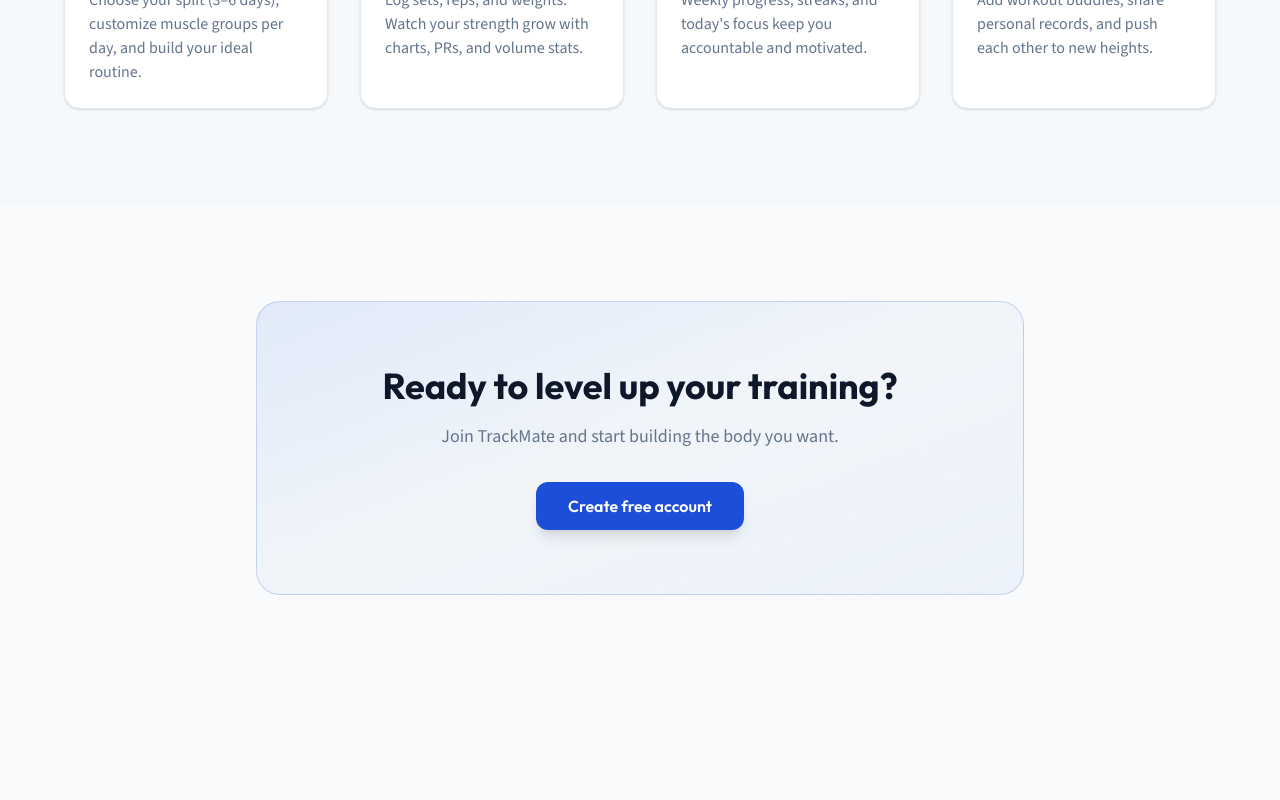
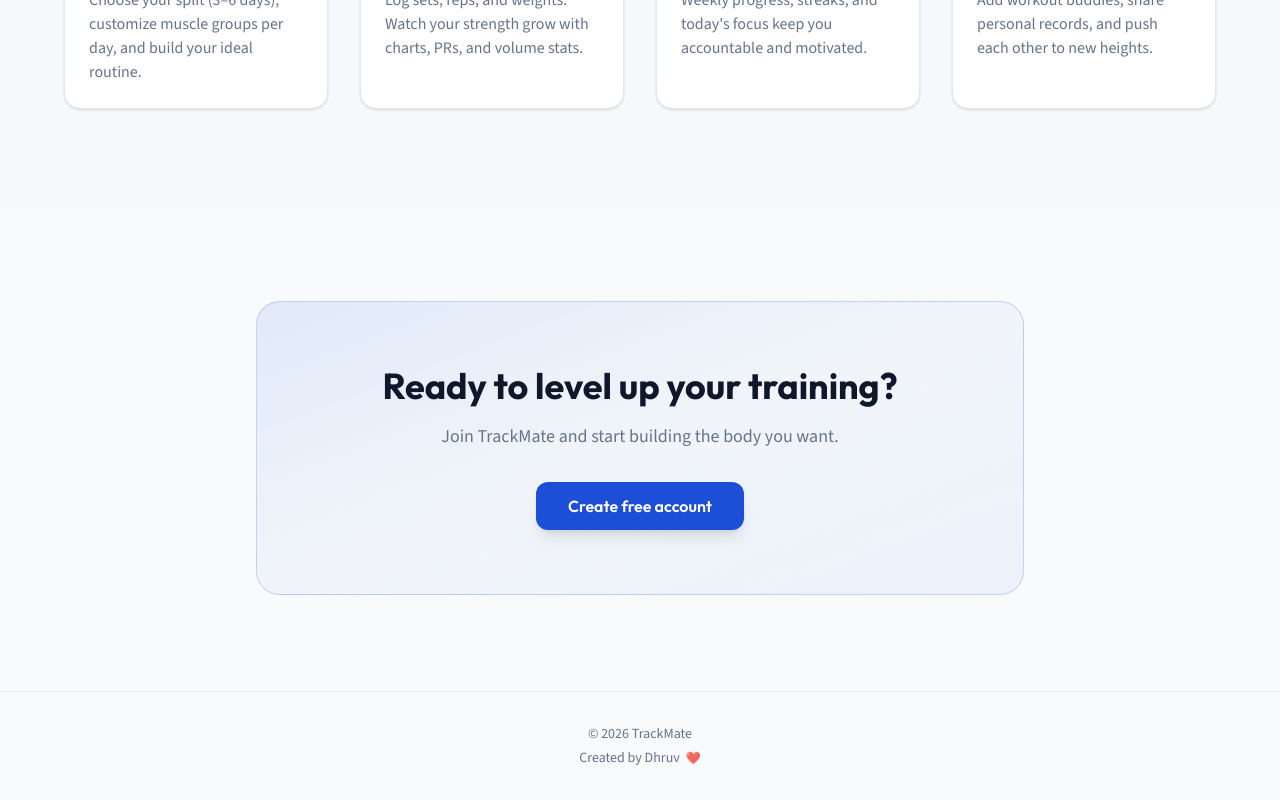
Before and after one commit to dbpthk/TrackMate, a Next.js app: page / in a window 1280 px wide. Shown: the part 1011-1811 px from the top of the page. Before the commit the page ends 1702 px from the top, so only its background shows below. Built offline with nearby package versions, Linux system fonts and the light colour scheme; no server answers.

Commit message:
add footer for landing page

```diff
--- a/components/LandingPage.tsx
+++ b/components/LandingPage.tsx
@@ -117,9 +117,7 @@
                 >
                   {f.title}
                 </h3>
-                  <p className="mt-2 text-muted-foreground">
-                    {f.description}
-                  </p>
+                <p className="mt-2 text-muted-foreground">{f.description}</p>
               </div>
             ))}
           </div>
@@ -147,6 +145,19 @@
           </Link>
         </div>
       </section>
+
+      {/* Footer */}
+      <footer className="border-t border-border px-4 py-8">
+        <div className="mx-auto max-w-6xl text-center text-sm text-muted-foreground">
+          <p>© {new Date().getFullYear()} TrackMate</p>
+          <p className="mt-1 flex items-center justify-center gap-1.5">
+            Created by Dhruv{" "}
+            <span className="inline-flex items-center text-xs opacity-80">
+              ❤️
+            </span>
+          </p>
+        </div>
+      </footer>
     </div>
   );
 }
```
Lines whose indentation alone changed are shown as unchanged.
